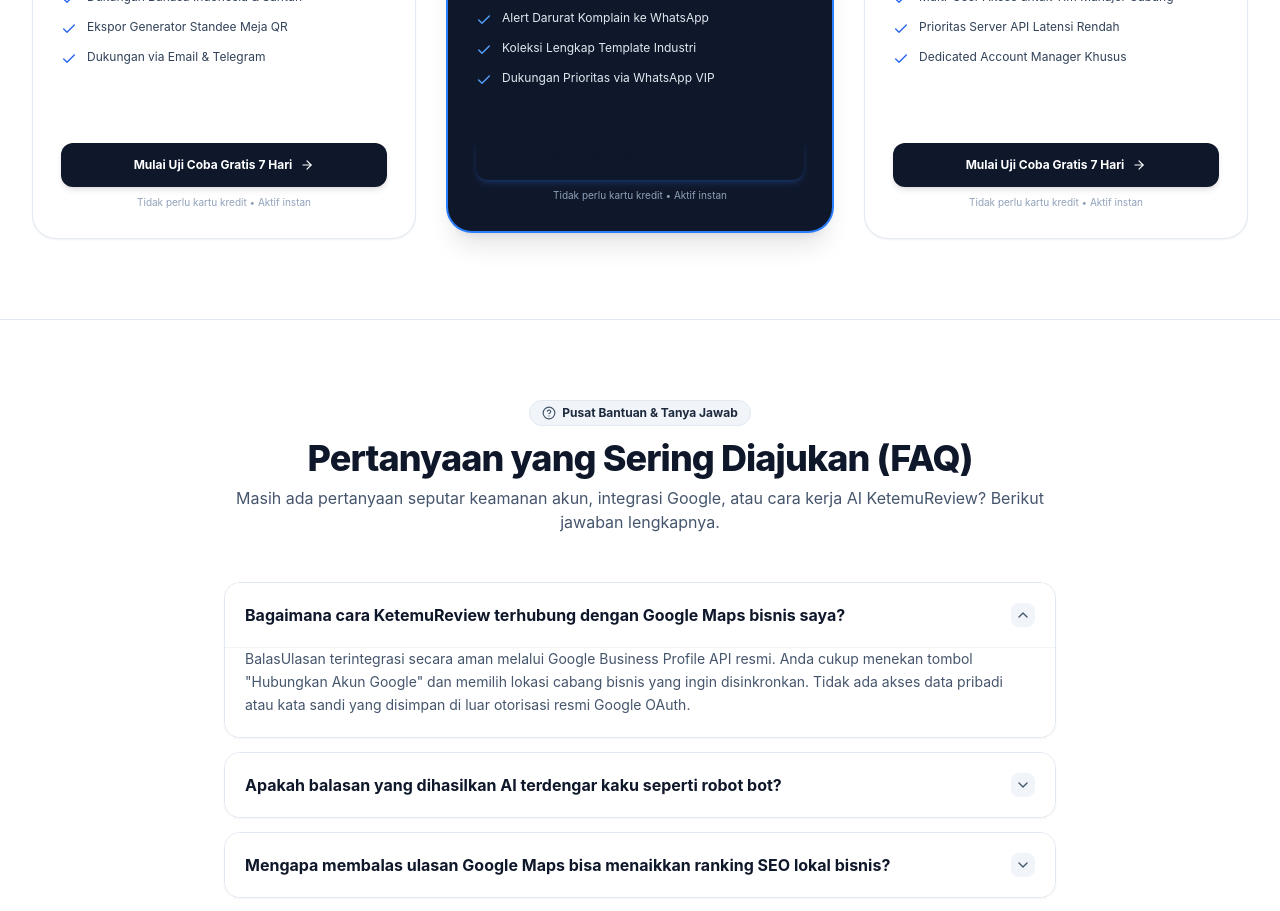
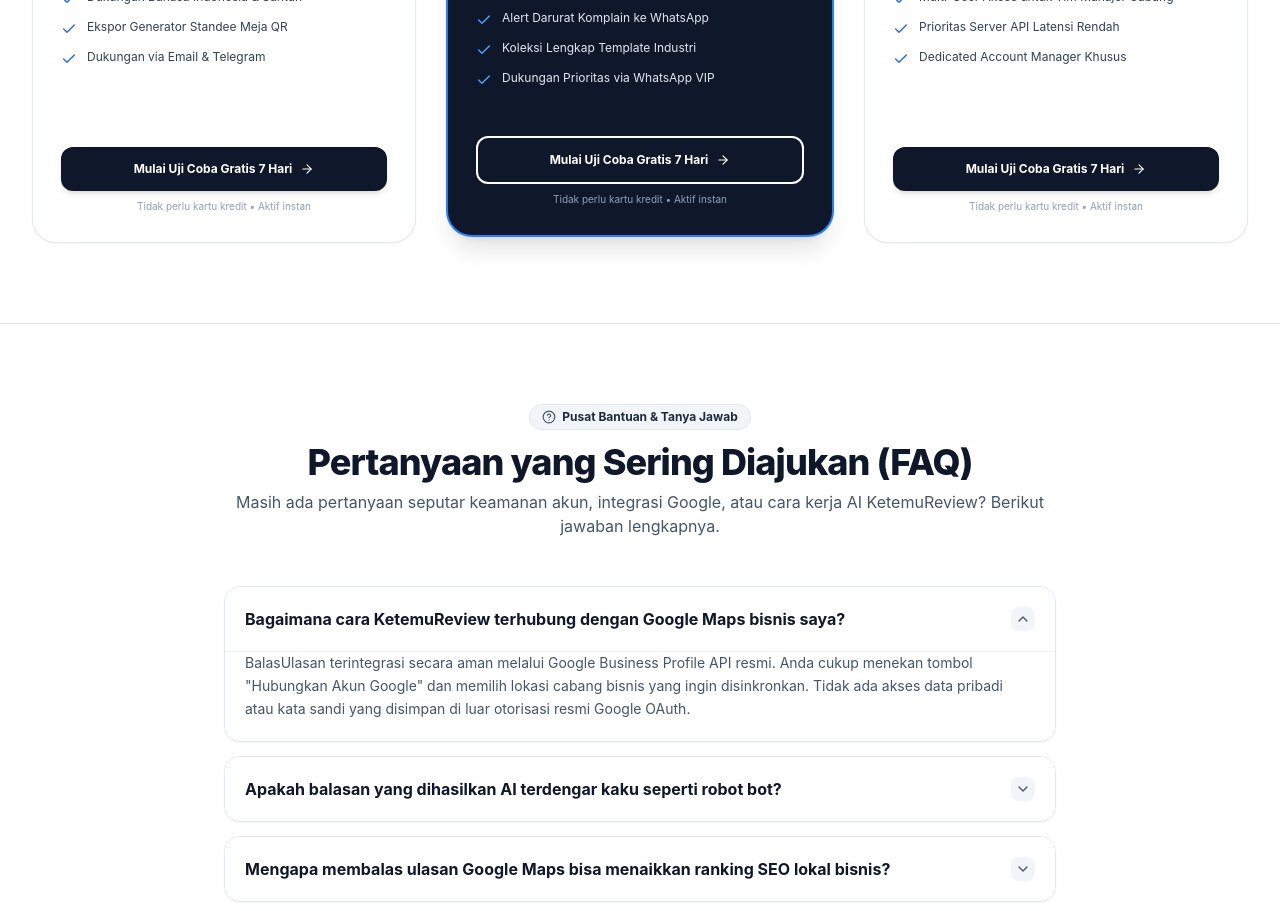
Before and after one commit to hakimarie/ketemuulasan, a React (Vite) app: page / in a window 1280 px wide. Shown: the part 8880-9791 px from the top of the page. Built offline with nearby package versions, Linux system fonts and the light colour scheme.

Commit message:
Fix Pro trial button visibility on dark card

```diff
--- a/src/components/PricingSection.tsx
+++ b/src/components/PricingSection.tsx
@@ -201,7 +201,7 @@
                     onClick={() => handleOpenCheckout(plan.name)}
                     className={`w-full py-3.5 px-4 rounded-xl font-bold text-xs shadow-md transition-all flex items-center justify-center gap-2 cursor-pointer ${
                       plan.popular
-                        ? 'bg-[#EFF6FF]0 hover:bg-blue-400 text-[#0F172A] shadow-blue-500/20'
+                        ? 'bg-transparent border-2 border-white text-white hover:bg-white/10 shadow-none'
                         : 'bg-[#0F172A] hover:bg-slate-800 text-white'
                     }`}
                   >
```
